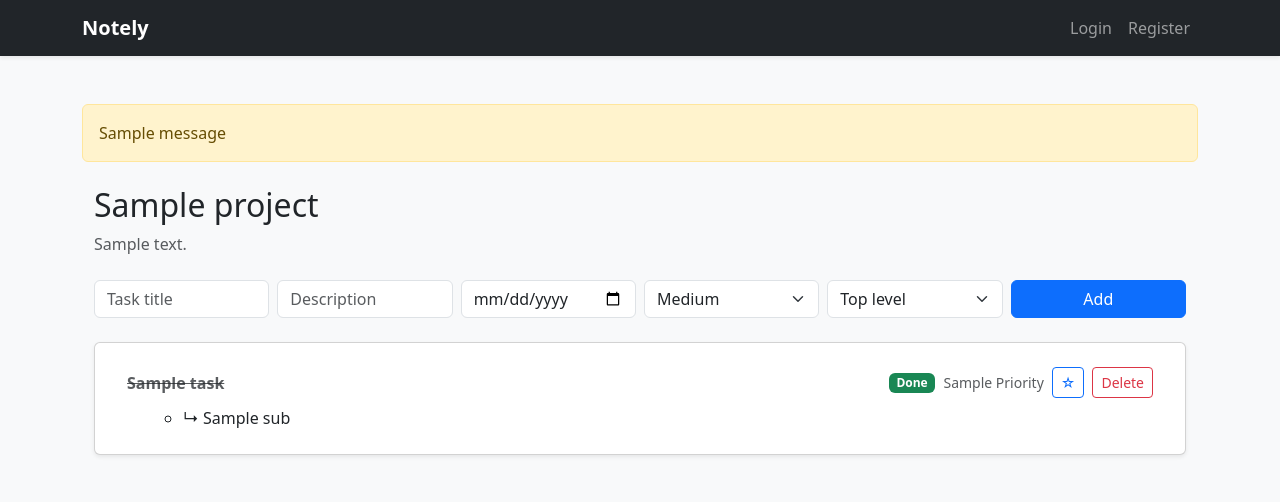
After one commit to Exxavia/notely_project, a Django app: template templates/notes/project_detail.html in a window 1280 px wide. The commit adds this page. Shown: the top 502 px of the page. Run offline with Django 3.2, Linux system fonts and the light colour scheme; the template is opened without the code that fills it: most values are stand-ins (such as "Sample title", 1, 10 or a date in 2020); one stand-in notice (Sample message) is shown.

Commit message:
UI improvements

```diff
--- /dev/null
+++ b/templates/notes/project_detail.html
@@ -0,0 +1,150 @@
+{% extends 'base.html' %}
+
+{% block content %}
+<div class="container mt-4">
+
+    <!-- Header -->
+    <div class="mb-4">
+        <h2>{{ project.title }}</h2>
+        <p class="text-muted">{{ project.description }}</p>
+    </div>
+
+    <!-- Add Task -->
+    <form method="POST" action="{% url 'add_task' project.id %}" class="row g-2 mb-4">
+        {% csrf_token %}
+
+        <div class="col-md-2">
+            <input type="text" name="title" class="form-control" placeholder="Task title" required>
+        </div>
+
+        <div class="col-md-2">
+            <input type="text" name="description" class="form-control" placeholder="Description">
+        </div>
+
+        <div class="col-md-2">
+            <input type="date" name="due_date" class="form-control">
+        </div>
+
+        <div class="col-md-2">
+            <select name="priority" class="form-select">
+                <option value="low">Low</option>
+                <option value="medium" selected>Medium</option>
+                <option value="high">High</option>
+            </select>
+        </div>
+
+        <div class="col-md-2">
+            <select name="parent" class="form-select">
+                <option value="">Top level</option>
+                {% for t in tasks %}
+                    <option value="{{ t.id }}">{{ t.title }}</option>
+                {% endfor %}
+            </select>
+        </div>
+
+        <div class="col-md-2">
+            <button class="btn btn-primary w-100">Add</button>
+        </div>
+
+    </form>
+
+    <!-- Task List -->
+    <div class="card shadow-sm">
+        <div class="card-body">
+
+            <ul class="list-group list-group-flush">
+
+            {% for task in tasks %}
+                <li class="list-group-item">
+
+                    <div class="d-flex justify-content-between align-items-center">
+
+                        <!-- Left -->
+                        <a href="{% url 'task_detail' task.id %}"
+                           class="fw-bold text-decoration-none
+                           {% if task.status == 'done' %}
+                               text-decoration-line-through text-muted
+                           {% endif %}">
+                            {{ task.title }}
+                        </a>
+                        <!-- Right -->
+                        <div class="d-flex align-items-center gap-2">
+
+                            <!-- Status -->
+                            <span class="badge
+                                {% if task.status == 'todo' %}bg-secondary
+                                {% elif task.status == 'doing' %}bg-warning text-dark
+                                {% elif task.status == 'done' %}bg-success
+                                {% endif %}
+                            ">
+                                {{ task.status|title }}
+                            </span>
+
+                            <!-- Priority -->
+                            <span class="small text-muted">
+                                {{ task.priority|title }}
+                            </span>
+
+                            <!-- ⭐ AJAX Quick -->
+                            <button class="btn btn-sm btn-outline-primary quick-btn"
+                                    data-id="{{ task.id }}">
+                                {% if task.is_quick_access %}★{% else %}☆{% endif %}
+                            </button>
+
+                            <!-- Delete -->
+                            <form method="POST" action="{% url 'delete_task' task.id %}">
+                                {% csrf_token %}
+                                <button class="btn btn-sm btn-outline-danger">Delete</button>
+                            </form>
+
+                        </div>
+
+                    </div>
+
+                    <!-- Subtasks -->
+                    {% if task.subtasks.all %}
+                        <ul class="mt-2 ms-4">
+                            {% for sub in task.subtasks.all %}
+                                <li>
+                                    ↳ {{ sub.title }}
+
+                                </li>
+                            {% endfor %}
+                        </ul>
+                    {% endif %}
+
+                </li>
+            {% endfor %}
+
+            </ul>
+
+        </div>
+    </div>
+
+</div>
+
+<script>
+    function getCSRFToken() {
+        return document.querySelector('[name=csrfmiddlewaretoken]').value;
+    }
+
+    document.addEventListener("click", function(e) {
+        if (e.target.classList.contains("quick-btn")) {
+
+            const btn = e.target;
+            const taskId = btn.dataset.id;
+
+            fetch(`/task/${taskId}/quick/`, {
+                method: "POST",
+                headers: {
+                    'X-CSRFToken': getCSRFToken()
+                }
+            })
+            .then(res => res.json())
+            .then(data => {
+                btn.innerText = data.quick ? "★" : "☆";
+            });
+        }
+    });
+</script>
+{% endblock %}
```
Also changed, not shown: templates/accounts/register.html (+49 -15 lines), templates/notes/task_detail.html (added, +123 -0 lines), README.md.
